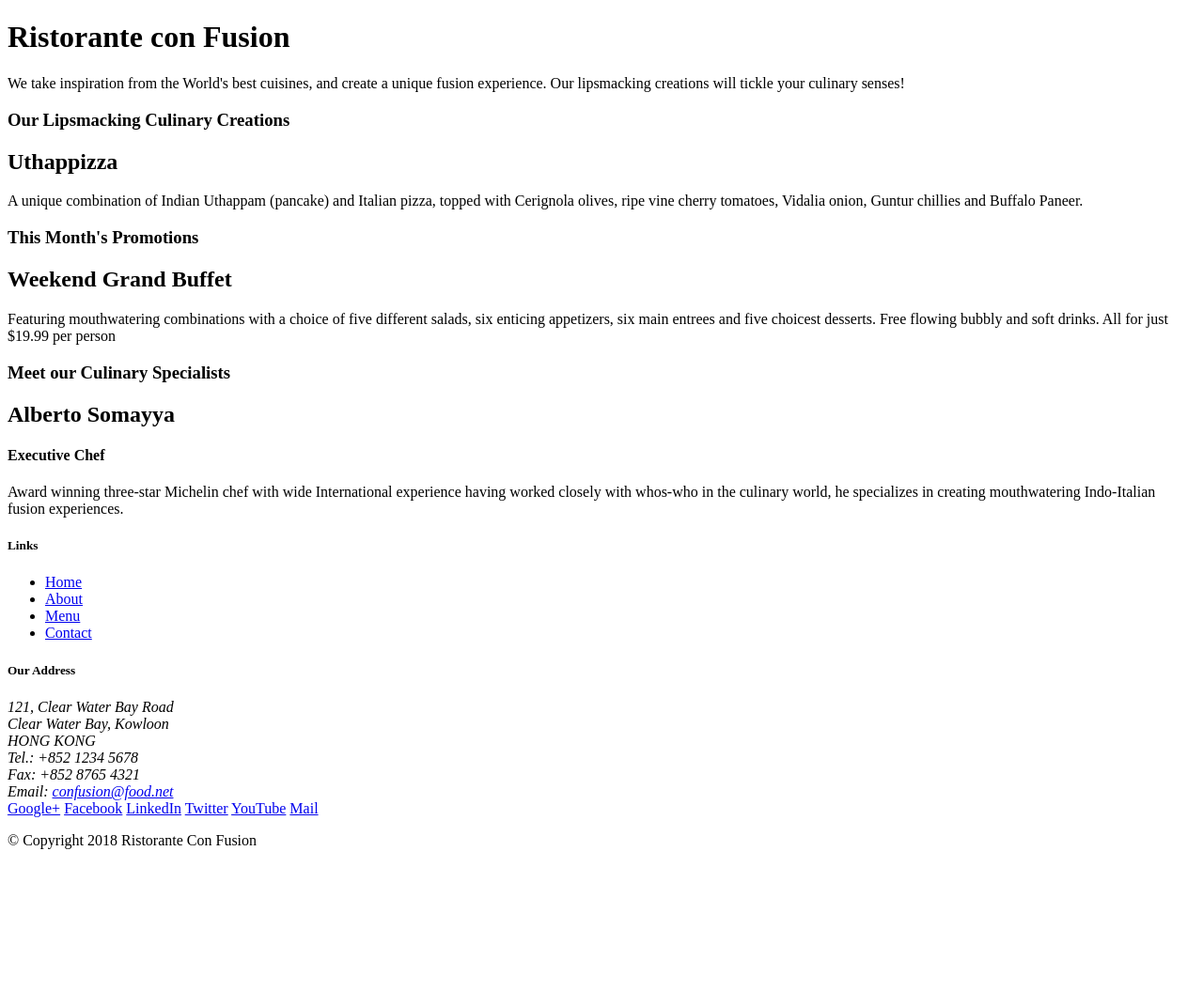
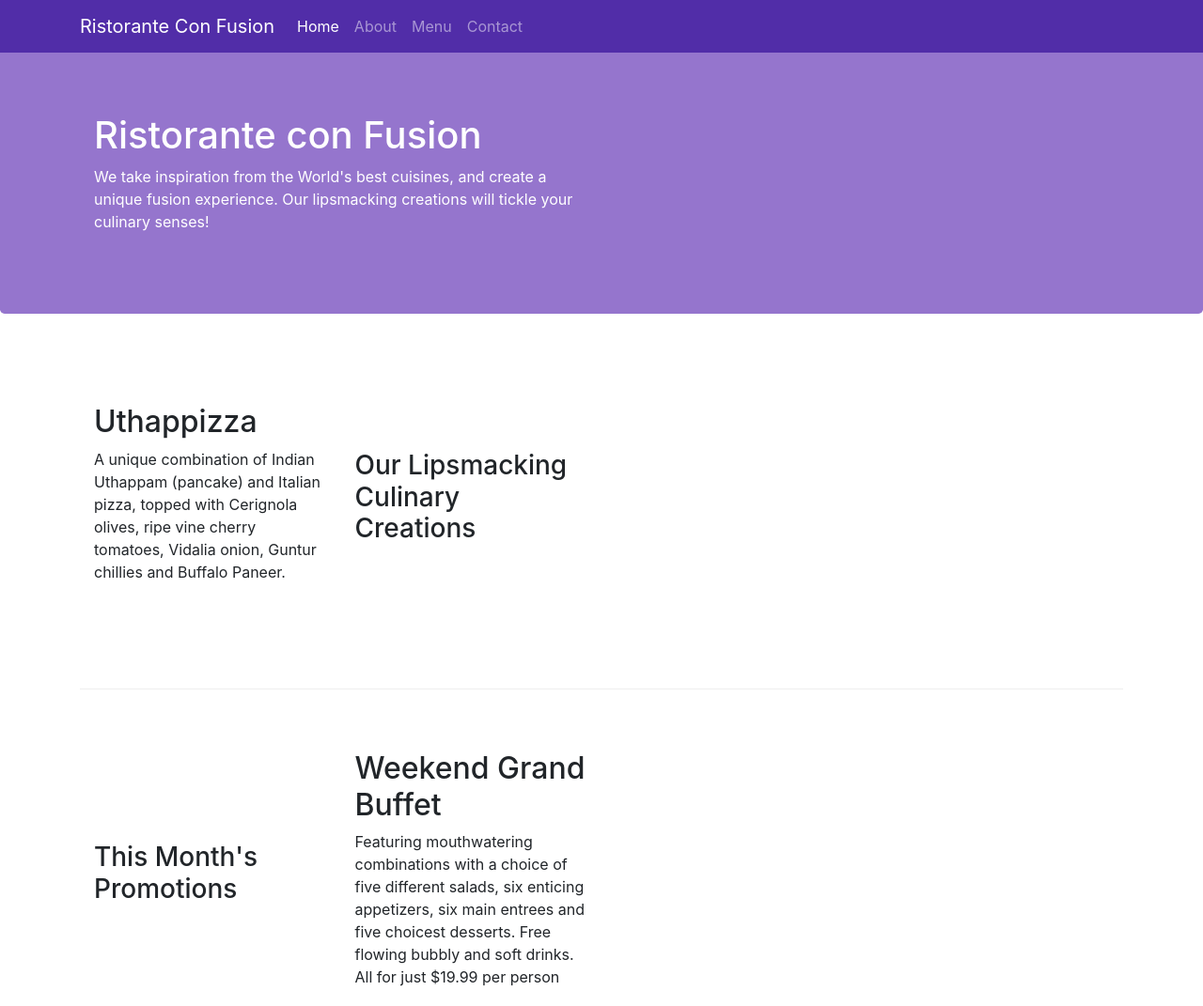
Before and after one commit to Bill0412/bootstrap-4-demo, a website: page index.html in a window 1280 px wide. Shown: the top 1071 px of the page at 94% size. Before the commit the page ends 920 px from the top, so only its background shows below. Drawn offline with nearby package versions, Linux system fonts and the light colour scheme.

Commit message:
Navbar and Breadcrumbs

```diff
--- a/css/styles.css
+++ b/css/styles.css
@@ -1,6 +1,7 @@
 .row-header {
     margin: 0px auto;
     padding: 0px;
+    color: white;
 }
 
 .row-content {
@@ -28,3 +29,12 @@ address {
     margin: 0px;
     color: #0f0f0f;
 }
+
+body {
+    padding: 50px 0px 0px 0px;
+    z-index: 0;
+}
+
+.navbar-dark {
+    background-color: #512DA8;
+}
--- a/index.html
+++ b/index.html
@@ -2,51 +2,80 @@
 <html lang="en">
 
 <head>
+    <!-- Required meta tags always come first -->
+    <meta charset="utf-8">
+    <meta name="viewport" content="width=device-width, initial-scale=1, shrink-to-fit=no">
+    <meta http-equiv="x-ua-compatible" content="ie=edge">
+
+    <!-- Bootstrap CSS -->
+    <link rel="stylesheet" href="node_modules/bootstrap/dist/css/bootstrap.min.css">
+
+    <!-- Custom CSS -->
+    <link rel="stylesheet" href="css/styles.css">
+
     <title>Ristorante Con Fusion</title>
 </head>
 
 <body>
+    <nav class="navbar navbar-dark navbar-expand-sm navbar-dark fixed-top">
+        <div class="container">
+            <button class="navbar-toggler" type="button" data-toggle="collapse" data-target="#Navbar">
+                <span class="navbar-toggler-icon"></span>
+            </button>
 
-    <header>
-        <div>
-            <div>
-                <div>
+            <a class="navbar-brand" href="#">Ristorante Con Fusion</a>
+            <div class="collapse navbar-collapse" id="Navbar">
+                <ul class="navbar-nav mr-auto">
+                    <li class="nav-item active"><a class="nav-link" href="#">Home</a></li>
+                    <li class="nav-item"><a class="nav-link" href="./aboutus.html">About</a></li>
+                    <li class="nav-item"><a class="nav-link" href="#">Menu</a></li>
+                    <li class="nav-item"><a class="nav-link" href="#">Contact</a></li>
+                </ul>
+            </div>
+
+        </div>
+    </nav>
+
+    <header class="jumbotron">
+        <div class="container">
+            <div class="row align-items-center row-header">
+                <div class="col-12 col-sm-6">
                     <h1>Ristorante con Fusion</h1>
                     <p>We take inspiration from the World's best cuisines, and create a unique fusion experience. Our lipsmacking creations will tickle your culinary senses!</p>
                 </div>
-                <div>
+                <div class="col-12 col-sm">
                 </div>
             </div>
         </div>
     </header>
 
-    <div>
-        <div>
-            <div>
+    <div class="container">
+        <div class="row row-content align-items-center">
+            <div class="col-12 col-sm-4 order-sm-last col-md-3">
                 <h3>Our Lipsmacking Culinary Creations</h3>
             </div>
-            <div>
+            <div class="col col-sm order-sm-first col-md-3">
                 <h2>Uthappizza</h2>
                 <p>A unique combination of Indian Uthappam (pancake) and Italian pizza, topped with Cerignola olives, ripe vine cherry tomatoes, Vidalia onion, Guntur chillies and Buffalo Paneer.</p>
             </div>
         </div>
 
 
-        <div>
-            <div>
+        <div class="row row-content align-items-center">
+            <div class="col-12 col-sm-4 col-md-3">
                 <h3>This Month's Promotions</h3>
             </div>
-            <div>
+            <div class="col col-sm col-md-3">
                 <h2>Weekend Grand Buffet</h2>
                 <p>Featuring mouthwatering combinations with a choice of five different salads, six enticing appetizers, six main entrees and five choicest desserts. Free flowing bubbly and soft drinks. All for just $19.99 per person </p>
             </div>
         </div>
 
-        <div>
-            <div>
+        <div class="row row-content align-items-center">
+            <div class="col-12 col-sm-4 order-sm-last col-md-3">
                 <h3>Meet our Culinary Specialists</h3>
             </div>
-            <div>
+            <div class="col col-sm order-sm-first col-md-3">
                 <h2>Alberto Somayya</h2>
                 <h4>Executive Chef</h4>
                 <p>Award winning three-star Michelin chef with wide International experience having worked closely with whos-who in the culinary world, he specializes in creating mouthwatering Indo-Italian fusion experiences. </p>
@@ -54,19 +83,19 @@
         </div>
     </div>
 
-    <footer>
-        <div>
-            <div>
-                <div>
+    <footer class="footer">
+        <div class="container">
+            <div class="row">
+                <div class="col-4 offset-1 col-sm-2">
                     <h5>Links</h5>
-                    <ul>
+                    <ul class="list-unstyled">
                         <li><a href="#">Home</a></li>
                         <li><a href="#">About</a></li>
                         <li><a href="#">Menu</a></li>
                         <li><a href="#">Contact</a></li>
                     </ul>
                 </div>
-                <div>
+                <div class="col-7 col-sm-5">
                     <h5>Our Address</h5>
                     <address>
 		              121, Clear Water Bay Road<br>
@@ -77,8 +106,8 @@
 		              Email: <a href="mailto:confusion@food.net">confusion@food.net</a>
 		           </address>
                 </div>
-                <div>
-                    <div>
+                <div class="col-12 col-sm-4 align-self-center">
+                    <div class="text-center">
                         <a href="http://google.com/+">Google+</a>
                         <a href="http://www.facebook.com/profile.php?id=">Facebook</a>
                         <a href="http://www.linkedin.com/in/">LinkedIn</a>
@@ -88,14 +117,18 @@
                     </div>
                 </div>
            </div>
-           <div>
-                <div>
+           <div class="row justify-content-center">
+                <div class="col-auto">
                     <p>© Copyright 2018 Ristorante Con Fusion</p>
                 </div>
            </div>
         </div>
     </footer>
 
+      <!-- jQuery first, then Popper.js, then Bootstrap JS. -->
+      <script src="node_modules/jquery/dist/jquery.slim.min.js"></script>
+      <script src="node_modules/popper.js/dist/umd/popper.min.js"></script>
+      <script src="node_modules/bootstrap/dist/js/bootstrap.min.js"></script>
 </body>
 
 </html>
```
Also changed, not shown: aboutus.html (added, +148 -0 lines), package.json (+6 -1 lines), 1 other file.
